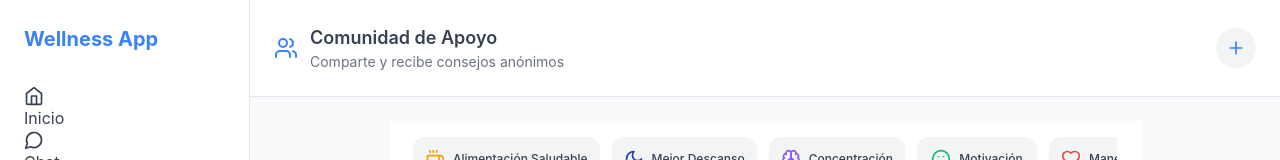
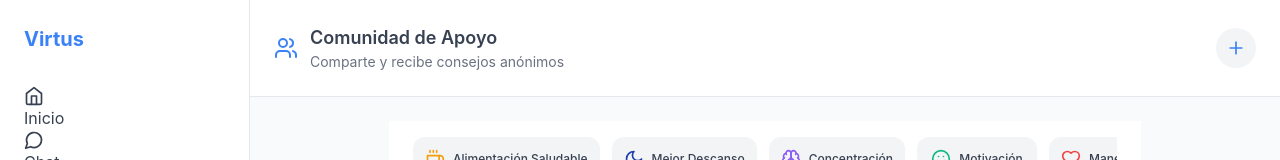
Before and after one commit to RonyOz/virtus-app, a React (Vite) app: page /community in a window 1280 px wide. Shown: the top 160 px of the page. Built offline with nearby package versions, Linux system fonts and the light colour scheme.

Commit message:
Update title and navigation header to reflect 'Virtus' branding

```diff
--- a/index.html
+++ b/index.html
@@ -4,7 +4,7 @@
     <meta charset="UTF-8" />
     <link rel="icon" type="image/svg+xml" href="/vite.svg" />
     <meta name="viewport" content="width=device-width, initial-scale=1.0" />
-    <title>Wellness App - Bienestar Universitario</title>
+    <title> Virtus - Bienestar Universitario</title>
     <meta name="description" content="Aplicación de bienestar universitario con IA, gamificación y comunidad de apoyo" />
   </head>
   <body>
--- a/src/components/Navigation.tsx
+++ b/src/components/Navigation.tsx
@@ -64,7 +64,7 @@ const Navigation: React.FC<NavigationProps> = ({ currentPath }) => {
       {/* Desktop Navigation - Sidebar */}
       <nav className="desktop-nav">
         <div className="nav-header">
-          <h2>Wellness App</h2>
+          <h2>Virtus</h2>
         </div>
         {navItems.map((item) => {
           const Icon = item.icon;
```
Also changed, not shown: 1 other file (tests, documents, lock files or other folders).
